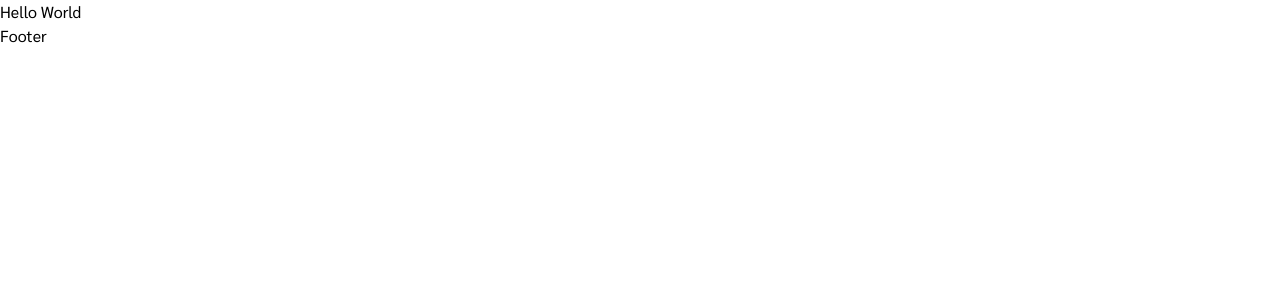
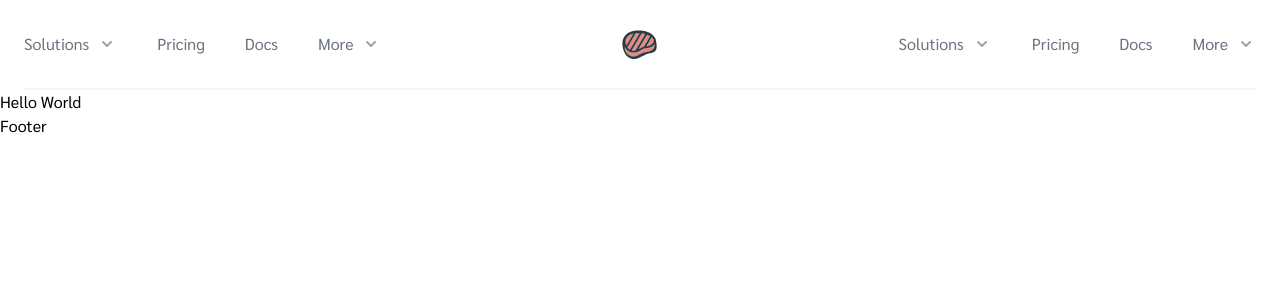
Before and after one commit to KlotzJesse/meature, a Next.js app: page / in a window 1280 px wide. Shown: the top 300 px of the page. Built offline with nearby package versions, Linux system fonts and the light colour scheme.

Commit message:
Readding Header

```diff
--- a/pages/index.tsx
+++ b/pages/index.tsx
@@ -1,3 +1,4 @@
+import Header from "@components/Header";
 import type { NextPage } from "next";
 import Head from "next/head";
 
@@ -9,6 +10,8 @@ const Home: NextPage = () => {
         <meta name="description" content="Generated by create next app" />
         <link rel="icon" href="/favicon.ico" />
       </Head>
+
+      <Header />
 
       <main>
         <div>
```
